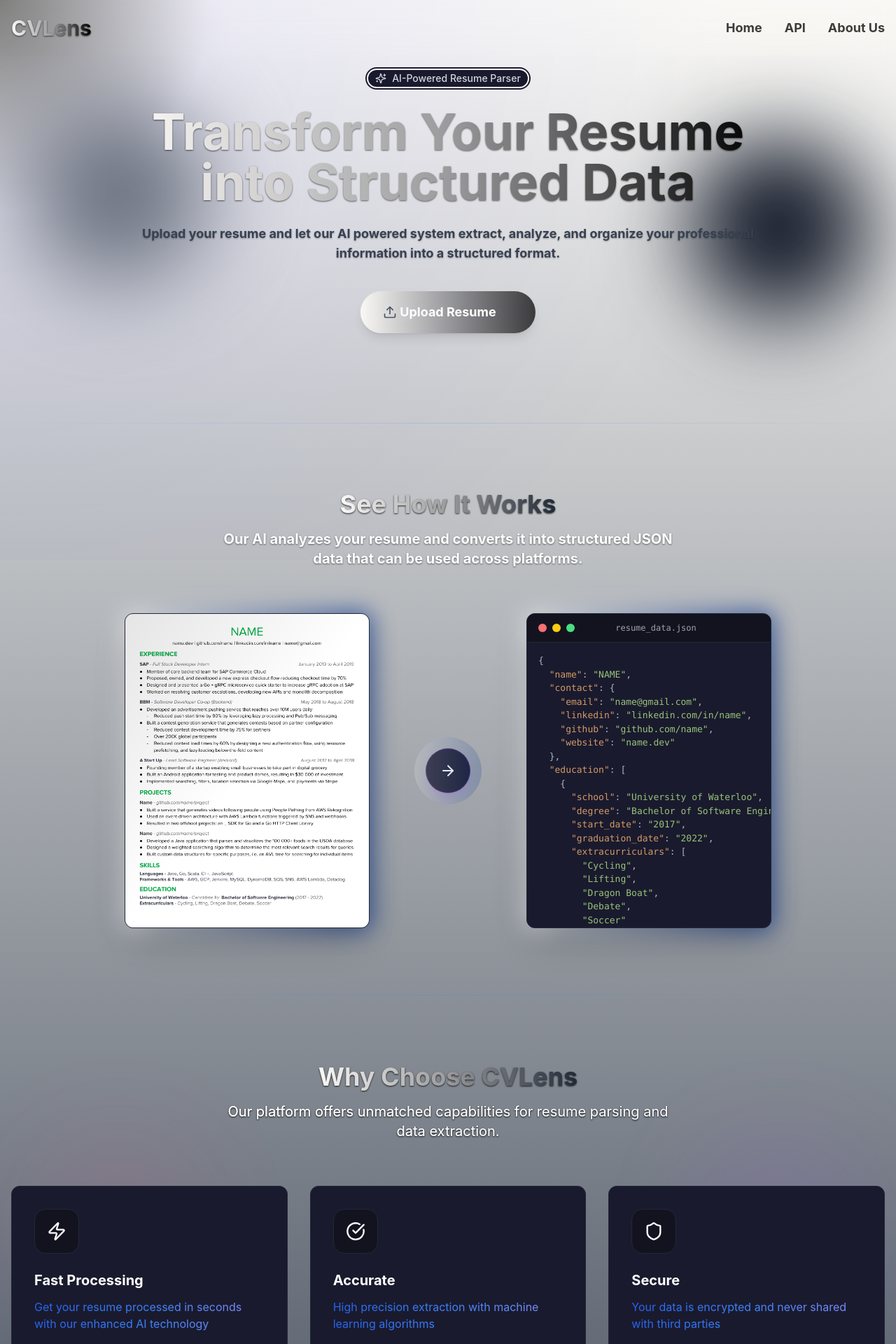
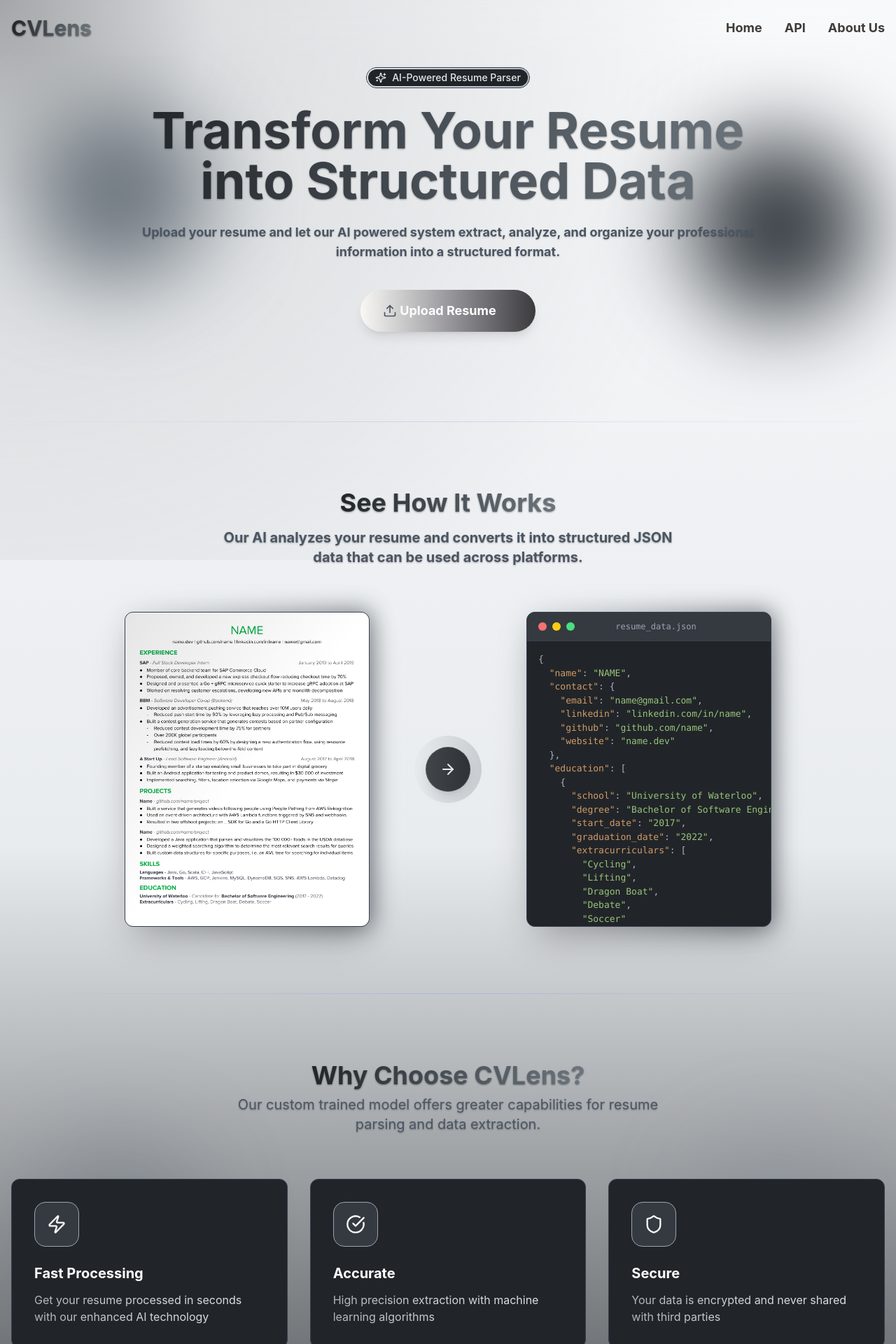
Before and after one commit to TaseskiCS/CVLens, a Next.js app in the folder frontend/: page / in a window 1280 px wide. Shown: the top 1920 px of the page at 70% size. Built offline with nearby package versions, Linux system fonts and the light colour scheme.

Commit message:
finished home page, changed navbar, changed infocard, made potential fix to infocard bug on api page by checking isClient, finished api page, added api page routing, finished upload page, fixed white hover on about-us page

```diff
--- a/frontend/app/components/InfoCard/InfoCard.jsx
+++ b/frontend/app/components/InfoCard/InfoCard.jsx
@@ -11,15 +11,16 @@
   // Handle special cases with dashes in the name by converting to PascalCase
   const getIconComponent = (iconName) => {
     // Convert kebab-case to PascalCase (e.g., "check-circle" to "CheckCircle")
-    if (!iconName) return;
-    const pascalCase = iconName.split('-')
-      .map(word => word.charAt(0).toUpperCase() + word.slice(1))
-      .join('');
+    if (!iconName) return
+    const pascalCase = iconName
+      .split("-")
+      .map((word) => word.charAt(0).toUpperCase() + word.slice(1))
+      .join("")
 
-    return LucideIcons[pascalCase];
-  };
+    return LucideIcons[pascalCase]
+  }
 
-  const Icon = getIconComponent(icon);
+  const Icon = getIconComponent(icon)
 
   return (
     <motion.div
@@ -30,24 +31,24 @@
       transition={{ type: "spring", stiffness: 400, damping: 17 }}
     >
       {/* Animated background glow */}
-      <div className="absolute -inset-0.5 bg-gradient-to-r from-[#f0f0f0] to-[#0c3792] rounded-2xl blur opacity-0 group-hover:opacity-50 transition duration-500"></div>
+      <div className="absolute -inset-0.5 bg-gradient-to-r from-[#dee2e6] to-[#495057] rounded-2xl blur opacity-0 group-hover:opacity-50 transition duration-500"></div>
 
       {/* Card content */}
-      <div className="relative bg-[#1A1A2E] border border-gray-800 rounded-xl p-8 h-full z-10 overflow-hidden">
+      <div className="relative bg-[#212529] border border-gray-700 rounded-xl p-8 h-full z-10 overflow-hidden">
         {/* Animated background pattern */}
         <div className="absolute inset-0 bg-[url('/grid.svg')] bg-repeat opacity-5"></div>
 
         {/* Icon */}
         <motion.div
-          className="mb-6 w-16 h-16 rounded-2xl bg-[#13131F] border border-gray-800 flex items-center justify-center relative overflow-hidden"
+          className="mb-6 w-16 h-16 rounded-2xl bg-[#343a40] border border-gray-400 flex items-center justify-center relative overflow-hidden"
           animate={{
             rotateY: isHovered ? 180 : 0,
-            backgroundColor: isHovered ? "#1E1E36" : "#13131F",
+            backgroundColor: isHovered ? "#495057" : "#343a40",
           }}
           transition={{ duration: 0.6, ease: "easeOut" }}
         >
           {/* Icon background glow */}
-          <div className="absolute inset-0 bg-gradient-to-br from-[#f0f0f0]/10 to-[#0c3792]/10 opacity-0 group-hover:opacity-100 transition duration-300"></div>
+          <div className="absolute inset-0 bg-gradient-to-br from-[#e9ecef]/10 to-[#adb5bd]/10 opacity-0 group-hover:opacity-100 transition duration-300"></div>
 
           {/* Icon front */}
           <motion.div
@@ -58,7 +59,7 @@
             }}
             transition={{ duration: 0.6, ease: "easeOut" }}
           >
-            {Icon && <Icon className="h-7 w-7 text-[#fffbfc]" />}
+            {Icon && <Icon className="h-7 w-7 text-[#f8f9fa]" />}
           </motion.div>
 
           {/* Icon back */}
@@ -71,20 +72,22 @@
             }}
             transition={{ duration: 0.6, ease: "easeOut" }}
           >
-            {Icon && <Icon className="h-7 w-7  text-[#0c3792]" />}
+            {Icon && <Icon className="h-7 w-7 text-[#ced4da]" />}
           </motion.div>
         </motion.div>
 
         {/* Title */}
-        <h3 className="text-xl font-bold mb-3 text-white group-hover:text-transparent group-hover:bg-clip-text group-hover:bg-gradient-to-r  group-hover:from-[#f0f0f0] group-hover:to-[#7829FF] transition-all duration-300">
+        <h3 className="text-xl font-bold mb-3 text-white group-hover:text-transparent group-hover:bg-clip-text group-hover:bg-gradient-to-r group-hover:from-[#e9ecef] group-hover:to-[#adb5bd] transition-all duration-300">
           {title}
         </h3>
 
         {/* Text */}
-        <p className="bg-clip-text text-transparent bg-gradient-to-r from-blue-600 via-blue-500 to-indigo-400 transition-colors duration-300">{text}</p>
+        <p className="bg-clip-text text-transparent bg-gradient-to-r from-[#adb5bd] via-[#ced4da] to-[#dee2e6] transition-colors duration-300">
+          {text}
+        </p>
 
         {/* Animated corner */}
-        <div className="absolute -bottom-1 -right-1 w-12 h-12 bg-gradient-to-br from-[#f0f0f0] to-[#0c3792]] opacity-0 group-hover:opacity-100 transition-opacity duration-500 rounded-tl-xl"></div>
+        <div className="absolute -bottom-1 -right-1 w-12 h-12 bg-gradient-to-br from-[#e9ecef] to-[#495057] opacity-0 group-hover:opacity-100 transition-opacity duration-500 rounded-tl-xl"></div>
       </div>
     </motion.div>
   )
--- a/frontend/app/components/Navbar/NavBar.jsx
+++ b/frontend/app/components/Navbar/NavBar.jsx
@@ -31,7 +31,7 @@
           {/* Logo */}
           <Link href="/" className="flex items-center">
             <motion.span
-              className="text-3xl drop-shadow-[0_1.2px_1.2px_rgba(0,0,0,0.6)] font-bold bg-clip-text text-transparent bg-gradient-to-r bg-gradient-to-r from-[#FAF9F6] via-[#9b9a9c] to-black"
+              className="text-3xl drop-shadow-[0_1.2px_1.2px_rgba(0,0,0,0.6)] font-bold bg-clip-text text-transparent bg-gradient-to-r bg-gradient-to-r from-[#212529] via-[#495057] to-[#6c757d]"
               whileHover={{ scale: 1.05 }}
               transition={{ type: "spring", stiffness: 400, damping: 10 }}
             >
--- a/frontend/app/page.jsx
+++ b/frontend/app/page.jsx
@@ -120,12 +120,12 @@
   }, [])
 
   return (
-    <div className="min-h-screen bg-gradient-to-b from-[#FAF9F6] to-gray-700 text-white overflow-hidden">
+    <div className="min-h-screen bg-gradient-to-b from-[#f8f9fa] via-[#e9ecef] to-[#212529] text-white overflow-hidden">
       {/* Background gradient */}
       <div
         className="fixed inset-0 opacity-50 pointer-events-none"
         style={{
-          background: `radial-gradient(circle at ${mousePosition.x}px ${mousePosition.y}px, rgb(0, 0, 0) 0%, rgba(0, 0, 255, 0.1) 20%, rgba(0, 0, 0, 0) 70%)`,
+          background: `radial-gradient(circle at ${mousePosition.x}px ${mousePosition.y}px, rgba(33, 37, 41, 0.8) 0%, rgba(73, 80, 87, 0.3) 20%, rgba(0, 0, 0, 0) 70%)`,
         }}
       />
 
@@ -143,18 +143,18 @@
             transition={{ duration: 0.8, ease: "easeOut" }}
             className="max-w-4xl mx-auto text-center"
           >
-            <div className="relative mt-4 inline-flex items-center px-3 py-1 mb-6 rounded-full bg-[#1A1A2E] border-2 border-transparent">
+            <div className="relative mt-4 inline-flex items-center px-3 py-1 mb-6 rounded-full bg-[#212529] border border-gray-700">
               {/* border */}
-              <div className="absolute inset-0 rounded-full p-[2px] bg-gradient-to-r from-[#faf9f6] to-[#faf9f6] z-0">
-                <div className="h-full w-full bg-[#1A1A2E] rounded-full"></div>
+              <div className="absolute inset-0 rounded-full p-[2px] bg-gradient-to-r from-[#dee2e6] to-[#adb5bd] z-0">
+                <div className="h-full w-full bg-[#212529] rounded-full"></div>
               </div>
               {/* text and sparkle icon */}
-              <Sparkles className="w-4 h-4 mr-2 text-gray-300 z-10" />
-              <span className="text-sm font-medium text-gray-300 z-10">AI-Powered Resume Parser</span>
+              <Sparkles className="w-4 h-4 mr-2 text-gray-200 z-10" />
+              <span className="text-sm font-medium text-gray-200 z-10">AI-Powered Resume Parser</span>
             </div>
 
             <motion.h1
-              className="text-5xl md:text-7xl drop-shadow-[0_1.2px_1.2px_rgba(0,0,0,0.6)] font-bold mb-6 bg-clip-text text-transparent bg-gradient-to-r from-[#FAF9F6] via-[#9b9a9c] to-black"
+              className="text-5xl md:text-7xl drop-shadow-[0_1.2px_1.2px_rgba(0,0,0,0.4)] font-bold mb-6 bg-clip-text text-transparent bg-gradient-to-r from-[#212529] via-[#495057] to-[#6c757d]"
               initial={{ opacity: 0, y: 20 }}
               animate={{ opacity: 1, y: 0 }}
               transition={{ duration: 0.8, delay: 0.2, ease: "easeOut" }}
@@ -163,7 +163,7 @@
             </motion.h1>
 
             <motion.p
-              className="text-lg drop-shadow-[0_1.2px_1.2px_rgba(0,0,0,0.3)] md:text-1xl font-bold text-gray-700 mb-10"
+              className="text-lg drop-shadow-[0_1.2px_1.2px_rgba(0,0,0,0.2)] md:text-1xl font-bold text-gray-600 mb-10"
               initial={{ opacity: 0, y: 20 }}
               animate={{ opacity: 1, y: 0 }}
               transition={{ duration: 0.8, delay: 0.4, ease: "easeOut" }}
@@ -173,7 +173,7 @@
             </motion.p>
 
             <motion.div
-              className='flex justify-center'
+              className="flex justify-center"
               initial={{ opacity: 0, scale: 0.9 }}
               animate={{ opacity: 1, scale: 1 }}
               transition={{ duration: 0.5, delay: 0.6, ease: "easeOut" }}
@@ -184,8 +184,8 @@
         </div>
 
         {/* Animated shapes */}
-        <div className="absolute bottom-1/4 right-10 w-64 h-64 bg-gray-900 rounded-full filter blur-3xl animate-blob animation-delay-2000"></div>
-        <div className="absolute bottom-1/3 left-10 w-64 h-64 bg-gray-500 rounded-full filter blur-3xl animate-blob animation-delay-4000"></div>
+        <div className="absolute bottom-1/4 right-10 w-64 h-64 bg-[#343a40] rounded-full filter blur-3xl animate-blob animation-delay-2000"></div>
+        <div className="absolute bottom-1/3 left-10 w-64 h-64 bg-[#6c757d] rounded-full filter blur-3xl animate-blob animation-delay-4000"></div>
       </section>
 
       {/* Preview Section */}
@@ -198,10 +198,10 @@
             viewport={{ once: true }}
             className="text-center mb-16"
           >
-            <h2 className="text-3xl drop-shadow-[0_1.2px_1.2px_rgba(0,0,0,0.8)] md:text-4xl font-bold mb-4 inline-block bg-clip-text text-transparent bg-gradient-to-r from-[#FAF9F6] via-[#9b9a9c] to-gray-800">
+            <h2 className="text-3xl drop-shadow-[0_1.2px_1.2px_rgba(0,0,0,0.4)] md:text-4xl font-bold mb-4 inline-block bg-clip-text text-transparent bg-gradient-to-r from-[#212529] via-[#495057] to-[#6c757d]">
               See How It Works
             </h2>
-            <p className="text-xl font-bold drop-shadow-[0_1.2px_1.2px_rgba(0,0,0,0.5)] bg-clip-text text-transparent text-white max-w-2xl mx-auto">
+            <p className="text-xl font-bold drop-shadow-[0_1.2px_1.2px_rgba(0,0,0,0.3)] text-gray-600 max-w-2xl mx-auto">
               Our AI analyzes your resume and converts it into structured JSON data that can be used across platforms.
             </p>
           </motion.div>
@@ -215,8 +215,8 @@
               transition={{ duration: 0.8, ease: "easeOut" }}
               viewport={{ once: true }}
             >
-              <div className="absolute -inset-1 rounded-2xl bg-gradient-to-r from-[#f0f0f0] to-[#0c3792] opacity-70 blur-lg group-hover:opacity-100 animate-pulse"></div>
-              <div className="relative bg-[#1A1A2E] rounded-xl border border-gray-800 shadow-2xl overflow-hidden h-[450px] w-[320px] md:w-[350px] perspective-card">
+              <div className="absolute -inset-1 rounded-2xl bg-gradient-to-r from-[#dee2e6] to-[#495057] opacity-70 blur-lg group-hover:opacity-100 animate-pulse"></div>
+              <div className="relative bg-[#212529] rounded-xl border border-gray-700 shadow-2xl overflow-hidden h-[450px] w-[320px] md:w-[350px] perspective-card">
                 <div className="absolute inset-0 bg-gradient-to-br from-black/10 via-transparent to-transparent z-10"></div>
                 <Image
                   src="/cvlens_resume.png"
@@ -237,8 +237,8 @@
               viewport={{ once: true }}
             >
               <div className="relative w-24 h-24 flex items-center justify-center">
-                <div className="absolute inset-0 bg-gradient-to-r from-[#f0f0f0] to-[#0c3792] rounded-full opacity-20 animate-ping"></div>
-                <div className="w-16 h-16 flex items-center justify-center rounded-full bg-[#1A1A2E] border border-purple-500/30 shadow-lg shadow-purple-500/20">
+                <div className="absolute inset-0 bg-gradient-to-r from-[#dee2e6] to-[#495057] rounded-full opacity-20 animate-ping"></div>
+                <div className="w-16 h-16 flex items-center justify-center rounded-full bg-[#212529] border border-gray-500/30 shadow-lg shadow-gray-500/20">
                   <svg
                     xmlns="http://www.w3.org/2000/svg"
                     width="24"
@@ -266,9 +266,9 @@
               transition={{ duration: 0.8, ease: "easeOut" }}
               viewport={{ once: true }}
             >
-              <div className="absolute -inset-1 rounded-2xl bg-gradient-to-r from-[#f0f0f0] to-[#0c3792] opacity-70 blur-lg group-hover:opacity-100 animate-pulse"></div>
-              <div className="relative bg-[#1A1A2E] rounded-xl border border-gray-800 shadow-2xl h-[450px] w-[320px] md:w-[350px] overflow-hidden perspective-card">
-                <div className="flex items-center px-4 py-3 bg-[#13131F] border-b border-gray-800">
+              <div className="absolute -inset-1 rounded-2xl bg-gradient-to-r from-[#dee2e6] to-[#495057] opacity-70 blur-lg group-hover:opacity-100 animate-pulse"></div>
+              <div className="relative bg-[#212529] rounded-xl border border-gray-700 shadow-2xl h-[450px] w-[320px] md:w-[350px] overflow-hidden perspective-card">
+                <div className="flex items-center px-4 py-3 bg-[#343a40] border-b border-gray-700">
                   <div className="flex space-x-2">
                     <div className="w-3 h-3 rounded-full bg-red-400"></div>
                     <div className="w-3 h-3 rounded-full bg-yellow-400"></div>
@@ -312,11 +312,11 @@
             viewport={{ once: true }}
             className="text-center mb-16"
           >
-            <h2 className="text-3xl drop-shadow-[0_1.2px_1.2px_rgba(0,0,0,0.8)] md:text-4xl font-bold mb-4 inline-block bg-clip-text text-transparent bg-gradient-to-r from-[#FAF9F6] via-[#9b9a9c] to-gray-800">
-              Why Choose CVLens
+            <h2 className="text-3xl drop-shadow-[0_1.2px_1.2px_rgba(0,0,0,0.4)] md:text-4xl font-bold mb-2 inline-block bg-clip-text text-transparent bg-gradient-to-r from-[#212529] via-[#495057] to-[#6c757d]">
+              Why Choose CVLens?
             </h2>
-            <p className="text-xl drop-shadow-[0_1.2px_1.2px_rgba(0,0,0,0.8)] bg-clip-text text-transparent bg-gradient-to-r text-white max-w-2xl mx-auto">
-              Our platform offers unmatched capabilities for resume parsing and data extraction.
+            <p className="text-xl drop-shadow-[0_1.2px_1.2px_rgba(0,0,0,0.3)] text-gray-600 max-w-2xl mx-auto">
+              Our custom trained model offers greater capabilities for resume parsing and data extraction.
             </p>
           </motion.div>
 
@@ -363,13 +363,13 @@
         </div>
 
         {/* Animated shapes */}
-        <div className="absolute top-1/3 right-10 w-64 h-64 bg-purple-500/10 rounded-full filter blur-3xl animate-blob animation-delay-3000"></div>
-        <div className="absolute bottom-1/4 left-10 w-64 h-64 bg-pink-500/10 rounded-full filter blur-3xl animate-blob animation-delay-1000"></div>
+        <div className="absolute top-1/3 right-10 w-64 h-64 bg-gray-500/20 rounded-full filter blur-3xl animate-blob animation-delay-3000"></div>
+        <div className="absolute bottom-1/4 left-10 w-64 h-64 bg-gray-700/20 rounded-full filter blur-3xl animate-blob animation-delay-1000"></div>
       </section>
 
       {/* CTA Section */}
       <section className="relative py-24 overflow-hidden">
-        <div className="absolute inset-0 bg-gradient-to-br from-[#1A1A2E] to-[#0A0A14]"></div>
+        <div className="absolute inset-0 bg-gradient-to-br from-[#212529] to-[#343a40]"></div>
         <div className="absolute inset-0 bg-[url('/grid.svg')] bg-repeat opacity-5"></div>
 
         <div className="container mx-auto px-4 relative z-10">
@@ -380,11 +380,11 @@
             viewport={{ once: true }}
             className="max-w-3xl mx-auto text-center"
           >
-            <h2 className="text-3xl md:text-5xl font-bold mb-6 bg-clip-text text-transparent bg-gradient-to-r from-[#fffeff] via-[#6a8bdd] to-[#3354eb]">
-              Ready to Transform Your Resume?
+            <h2 className="text-3xl md:text-5xl font-bold mb-6 bg-clip-text text-transparent bg-gradient-to-r from-[#e9ecef] to-[#adb5bd]">
+              Ready to Parse Your Resume?
             </h2>
             <p className="text-lg text-gray-300 mb-10">
-              Join thousands of professionals who use CVLens to streamline their job application process.
+              Join the people who use CVLens to streamline their job application process.
             </p>
             <motion.div
               className="flex justify-center"
@@ -399,7 +399,7 @@
 
         {/* Animated lines */}
         <div className="absolute inset-0 overflow-hidden pointer-events-none">
-          <div className="absolute left-0 top-0 w-full h-px bg-gradient-to-r from-transparent via-blue-500 to-transparent opacity-20"></div>
+          <div className="absolute left-0 top-0 w-full h-px bg-gradient-to-r from-transparent via-gray-500 to-transparent opacity-20"></div>
         </div>
       </section>
     </div>
```
Also changed, not shown: frontend/app/about-us/page.jsx (+27 -49 lines), frontend/app/api-doc/page.jsx (+31 -27 lines), frontend/app/upload/page.jsx (+24 -24 lines).
